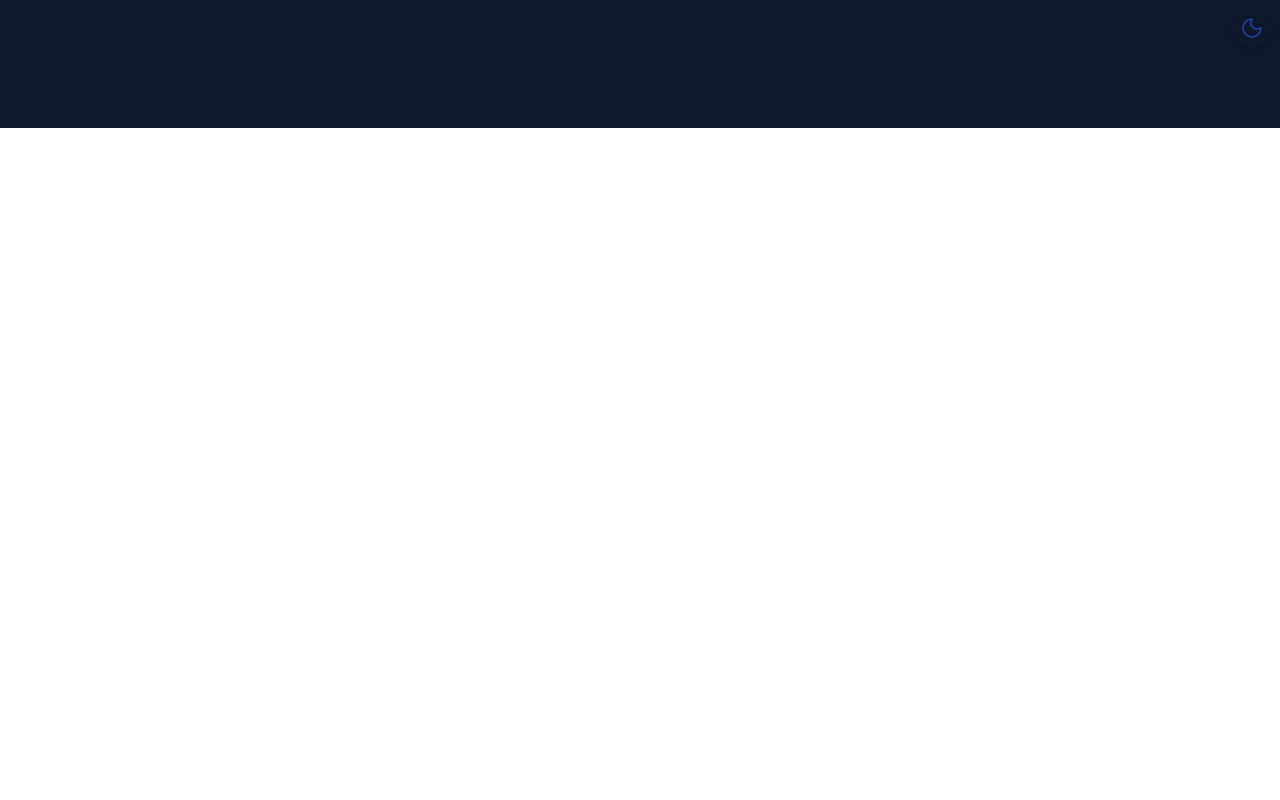
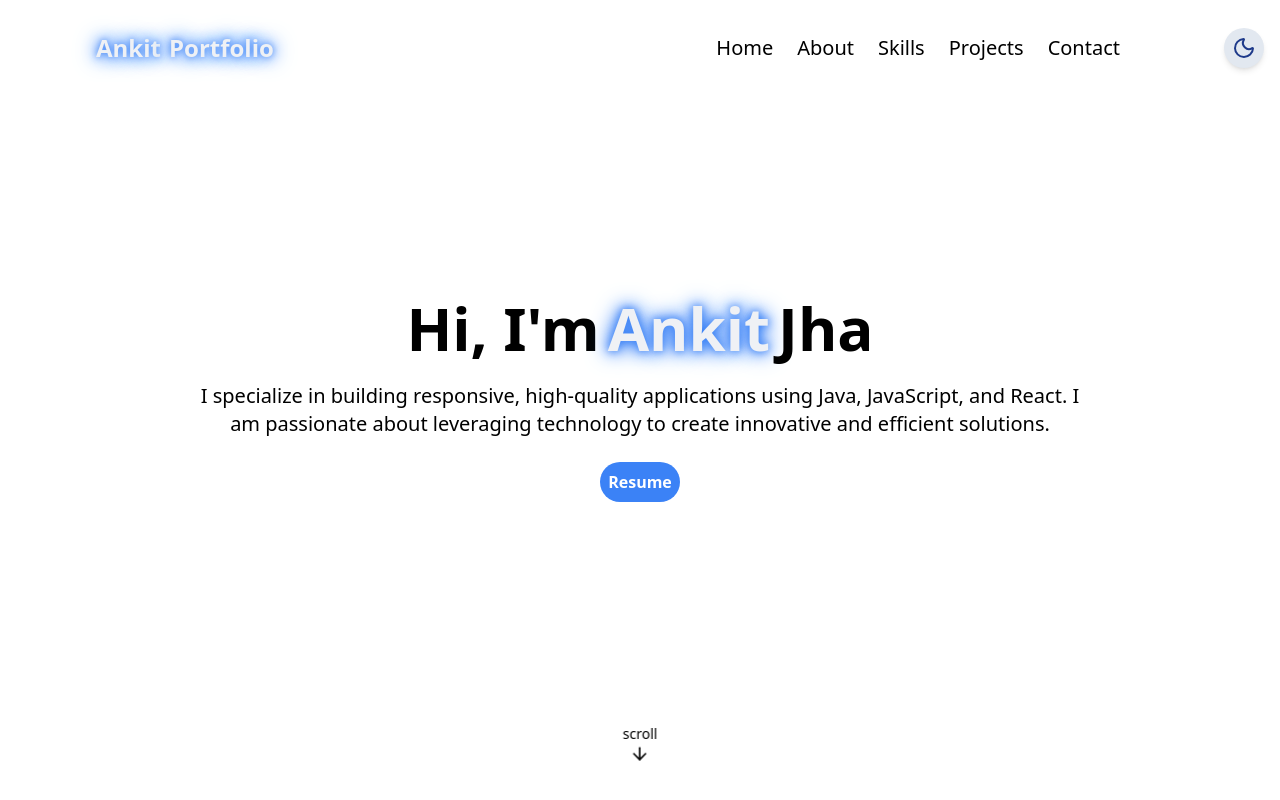
Before and after one commit to Ankit-jha-27/My-Portfolio, a React (Vite) app: page / in a window 1280 px wide. Shown: the top 800 px of the page. Built offline with nearby package versions, Linux system fonts and the light colour scheme.

Commit message:
Updated Project

```diff
--- a/src/App.jsx
+++ b/src/App.jsx
@@ -1,4 +1,3 @@
-import {createBrowserRouter,RouterProvider} from "react-router-dom";
 import Home from "./components/Home"
 import Error from "./components/Error"
 import About from "./components/About"
@@ -9,32 +8,7 @@ import Skills from "./components/Skills"
 import Contact from "./components/Contact";
 import Stars from "./components/Stars";
 
-const router = createBrowserRouter([
-  {
-    path: "/",
-    element: <Home />,
-  },
-  {
-    path: "/about",
-    element: <About />,
-  },
-  {
-    path: "/skills",
-    element: <Skills />,
-  },
-  {
-    path: "/contact",
-    element: <Contact />,
-  },
-  {
-    path: "/education",
-    element: <Education />,
-  },
-  {
-    path: "*",
-    element: <Error />,
-  }
-]);
+
 
 
 function App() {
@@ -42,7 +16,7 @@ function App() {
 
   return (
     <>
-      <RouterProvider router={router} />;
+       <Home />
     </>
   )
 }
--- a/src/components/About.jsx
+++ b/src/components/About.jsx
@@ -1,9 +1,15 @@
-import React from 'react'
+import React from 'react';
 
 const About = () => {
   return (
-    <div>renvenf</div>
-  )
-}
+    <div id="about" className="py-24 px-4 relative">
+        <div className='container max-w-5xl mx-auto text-center'>
+          <h2 className='text-2xl md:text-3xl font-bold'>
+            About <span className='glow'>Me</span>
+          </h2>
+        </div>
+    </div>
+  );
+};
 
-export default About
+export default About;
--- /dev/null
+++ b/src/components/HeroSection.jsx
@@ -0,0 +1,51 @@
+import React, { useState, useEffect } from 'react';
+import '../index.css';
+import { ArrowDown } from 'lucide-react';
+
+const HeroSection = () => {
+    const [isScrolled,setIsScrolled] = useState(false)
+
+    useEffect(() => {
+        const handleScroll = () => {
+          setIsScrolled(window.scrollY > 30);
+        };
+
+        window.addEventListener("scroll", handleScroll);
+        return () => window.removeEventListener("scroll", handleScroll);
+      }, []);
+  return (
+    <div
+      id="hero"
+      className="min-h-screen relative flex flex-col items-center justify-center"
+    >
+      <div className="container max-w-4xl mx-auto space-y-6 text-center z-10">
+
+        <h1 className="text-4xl md:text-6xl font-bold">
+          <span className="fade-in fade-in-delay-1 inline-block mr-2">Hi, I'm</span>
+          <span className="fade-in fade-in-delay-2 inline-block glow mr-2">Ankit</span>
+          <span className="fade-in fade-in-delay-3 inline-block">Jha</span>
+        </h1>
+
+
+        <p className="text-lg md:text-xl leading-relaxed fade-in fade-in-delay-3">
+          I specialize in building responsive, high-quality applications using Java, JavaScript, and React.
+          I am passionate about leveraging technology to create innovative and efficient solutions.
+        </p>
+        <button className='fade-in fade-in-delay-3 rounded-full font-bold px-2 py-2 bg-blue-500 text-white hover:bg-blue-600 transition-colors duration-200'>
+            Resume
+        </button>
+      </div>
+
+      <div className="absolute bottom-8 left-1/2 transform -translate-x-1/2 flex flex-col items-center gap-1 fade-in fade-in-delay-3">
+            {!isScrolled ? (
+                <>
+                <span className="text-sm">scroll</span>
+                <ArrowDown className="h-5 w-5 animate-bounce" />
+                </>
+            ) : null}
+    </div>
+    </div>
+  );
+};
+
+export default HeroSection;
--- a/src/components/Home.jsx
+++ b/src/components/Home.jsx
@@ -1,7 +1,9 @@
 import React from 'react'
 import ThemeToggle from './ThemeToggle'
 import Navbar from './Navbar'
+import HeroSection from './HeroSection'
 import Stars from './Stars'
+import About from './About'
 
 
 const Home = () => {
@@ -12,6 +14,11 @@ const Home = () => {
       <Stars />
       <Navbar />
 
+      <main>
+        <HeroSection />
+        <About />
+      </main>
+
     </div>
   )
 }
--- a/src/components/Navbar.jsx
+++ b/src/components/Navbar.jsx
@@ -1,10 +1,86 @@
-import React from 'react'
+import React, { useEffect, useState } from 'react';
+import { Menu, X } from "lucide-react";
 
 const Navbar = () => {
+  const [isScrolled, setIsScrolled] = useState(false);
+  const [menuOpen, setMenuOpen] = useState(false);
+
+  const navItems = [
+    { name: "Home", href: "#hero" },
+    { name: "About", href: "#about" },
+    { name: "Skills", href: "#skills" },
+    { name: "Projects", href: "#projects" },
+    { name: "Contact", href: "#contact" },
+  ];
+
+  useEffect(() => {
+    const handleScroll = () => {
+      setIsScrolled(window.scrollY > 10);
+    };
+
+    window.addEventListener("scroll", handleScroll);
+    return () => window.removeEventListener("scroll", handleScroll);
+  }, []);
+
   return (
-    <div className='w-full h-32 bg-slate-900 dark:bg-indigo-600'></div>
+    <div
+      className={`fixed w-full h-24 flex items-center justify-between transition-all duration-300 px-20 z-30
+        ${isScrolled ? "bg-background/80 backdrop-blur-md shadow-xs" : ""}`}
+    >
 
-  )
-}
+      {/* Logo */}
+<div>
+  <a href="/" className="text-xl flex gap-2 px-4">
 
-export default Navbar
+    <span className="font-semibold text-2xl text-blue-400 glow">
+      Ankit
+    </span>
+
+
+    <span className="font-semibold text-2xl text-gray-800 glow">
+      Portfolio
+    </span>
+  </a>
+</div>
+
+      {/* Desktop */}
+      <div className="hidden md:flex gap-6 px-20">
+        {navItems.map((item) => (
+          <a
+            key={item.name}
+            href={item.href}
+            className="hover:text-blue-400 text-xl transition-colors duration-200"
+          >
+            {item.name}
+          </a>
+        ))}
+      </div>
+
+      {/* Mobile */}
+      <button
+        className="md:hidden text-emerald-900 dark:text-emerald-500"
+        onClick={() => setMenuOpen(!menuOpen)}
+      >
+        {menuOpen ? <X size={25} /> : <Menu size={25} />}
+      </button>
+
+      {/* Mobile Dropdown */}
+      {menuOpen && (
+        <div className="absolute top-20 right-6 bg-slate-700 rounded-lg shadow-lg flex flex-col gap-4 p-6 md:hidden z-50">
+          {navItems.map((item) => (
+            <a
+              key={item.name}
+              href={item.href}
+              className="hover:text-blue-400 transition-colors duration-200 z-50"
+            >
+              {item.name}
+            </a>
+          ))}
+        </div>
+      )}
+
+    </div>
+  );
+};
+
+export default Navbar;
--- a/src/components/Stars.jsx
+++ b/src/components/Stars.jsx
@@ -33,8 +33,6 @@ const Stars = () => {
       setStars(starArray);
     }
 
-
-
   return (
     <div className="fixed inset-0 w-full overflow-hidden pointer-events-none dark:block hidden">
       {stars.map((star, index) => (
--- a/src/components/ThemeToggle.jsx
+++ b/src/components/ThemeToggle.jsx
@@ -18,7 +18,7 @@ const [isDark, setDark] = useState(() => localStorage.getItem("theme") === "dark
     <div>
         <button
             onClick={() => setDark(!isDark)}
-            className="fixed top-2 right-2 p-2 rounded-full bg-slate-900 dark:bg-gray-800 hover:bg-gray-300 dark:hover:bg-gray-700 transition-colors duration-300 shadow-md z-50"
+            className="fixed top-7 right-4 p-2 rounded-full bg-slate-200 hover:bg-slate-300  dark:bg-slate-700 dark:hover:bg-slate-600 transition-colors duration-300 shadow-md z-50"
             >
             {isDark ? <Sun className='text-yellow-300'/> : <Moon className='text-blue-900'/>}
         </button>
--- a/src/index.css
+++ b/src/index.css
@@ -21,3 +21,47 @@ body {
 .twinkle {
     animation: twinkle 2s infinite ease-in-out;
   }
+
+
+
+
+  /* Glowing text effect */
+.glow {
+  color: #eff1f5; /* Tailwind blue-400 color */
+  text-shadow: 0 0 8px #3b82f6, 0 0 16px #3b82f6, 0 0 24px #3b82f6;
+  animation: glow-pulse 2s infinite alternate;
+}
+
+/* Glow animation */
+@keyframes glow-pulse {
+  0% {
+    text-shadow: 0 0 4px #3b82f6, 0 0 8px #3b82f6, 0 0 12px #3b82f6;
+  }
+  100% {
+    text-shadow: 0 0 8px #3b82f6, 0 0 16px #3b82f6, 0 0 24px #3b82f6;
+  }
+}
+
+/* Fade-in animation for spans */
+.fade-in {
+  opacity: 0;
+  animation: fadeIn 1.5s forwards;
+}
+
+.fade-in-delay-1 {
+  animation-delay: 0.5s;
+}
+
+.fade-in-delay-2 {
+  animation-delay: 1s;
+}
+
+.fade-in-delay-3 {
+  animation-delay: 1.5s;
+}
+
+@keyframes fadeIn {
+  to {
+    opacity: 1;
+  }
+}
```
